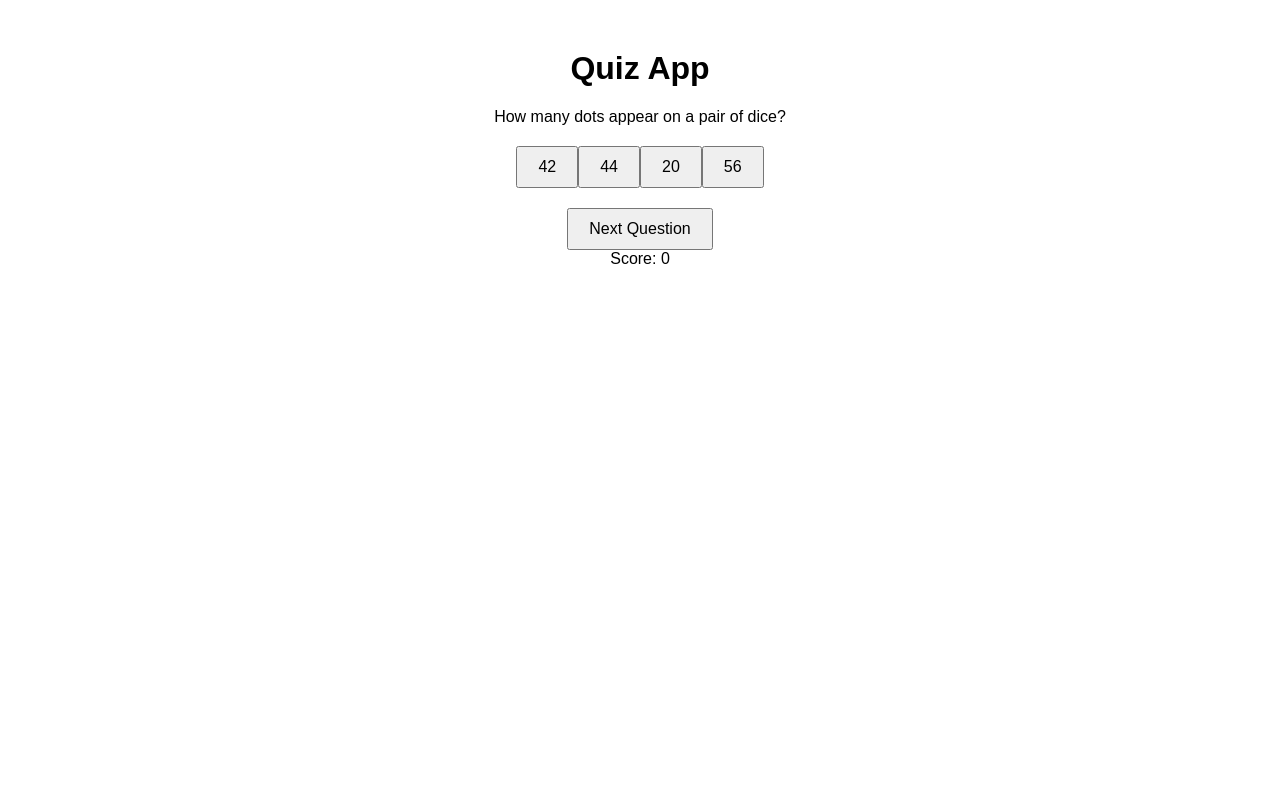
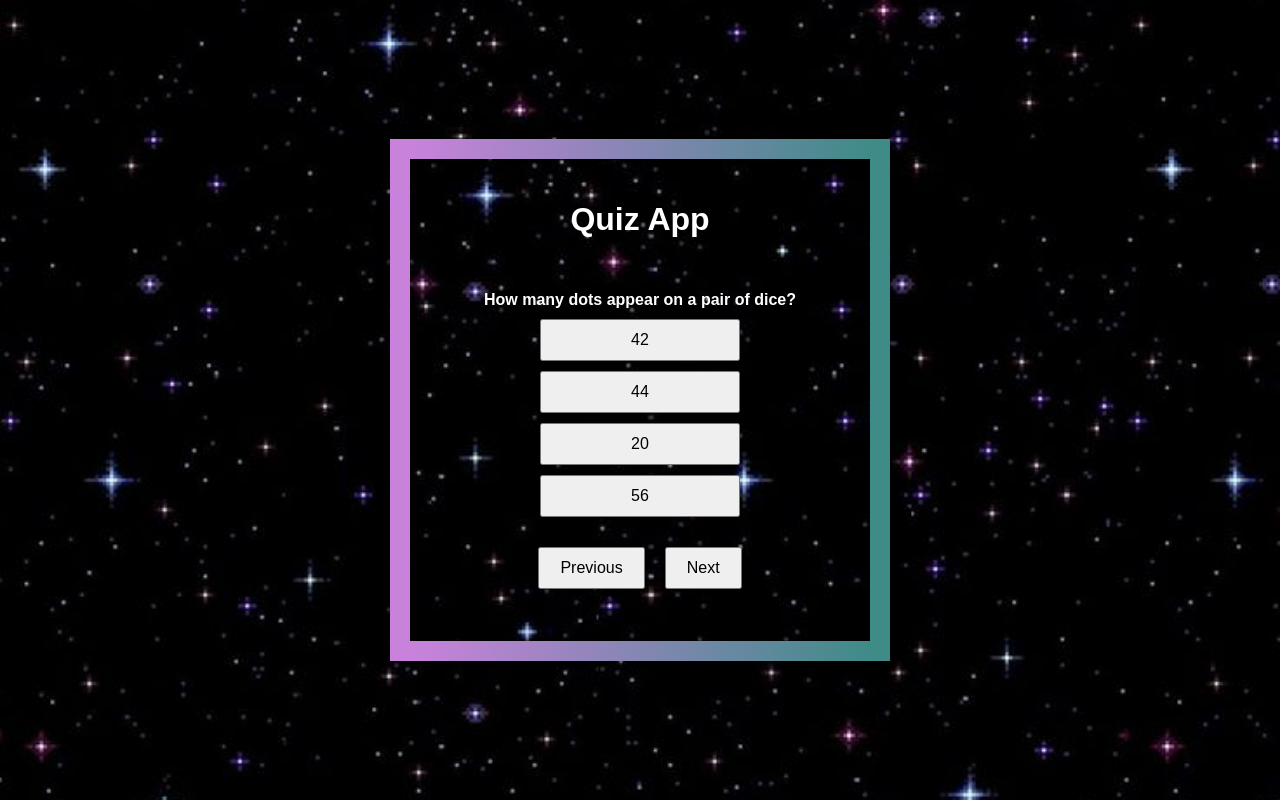
Before and after one commit to MariamAlaaFathy/interactive-quiz, a plain HTML site: page components/index.html in a window 1280 px wide. Drawn offline with Linux system fonts and the light colour scheme.

Commit message:
new-change

```diff
--- a/components/index.css
+++ b/components/index.css
@@ -1,32 +1,46 @@
-/* .wrapper {
-    width: 420px;
-    background: transparent;
-    border-width: 20px;
-    border-style: double;
-    border-image: linear-gradient(to right, #c982dc , rgb(63, 139, 136));
-    border-image-slice: 1;
-    padding: 20px;
-}
-
-body {
-    background-image: url("bg.jpg");
-  } */
-
 body {
   font-family: Arial, sans-serif;
   text-align: center;
   margin: 0;
-    padding: 0;
+  height: 100vh; /* Full viewport height */
+  display: flex; /* Enable flexbox on body */
+  justify-content: center; /* Center horizontally */
+  align-items: center; /* Center vertically */
+  background-image: url("bg.jpg");
+  background-size: cover; /* Make background image cover entire page */
+  background-position: center; /* Center the background image */
 }
 
-  #quiz-container {
-    margin-top: 50px;
+#wrapper {
+  background: transparent;
+  border-width: 20px;
+  border-style: double;
+  border-image: linear-gradient(to right, #c982dc, rgb(63, 139, 136));
+  border-image-slice: 1;
+  padding: 20px;
+  width: 420px;
+  text-align: center;
+  display: flex;
+  flex-direction: column;
+  align-items: center;
+  justify-content: center;
+  box-shadow: 0px 4px 15px rgba(0, 0, 0, 0.3); /* Optional: Add shadow for depth */
+}
+
+h1 {
+  color: white;
+}
+
+#question {
+  color: white;
+  font-weight: bold;
 }
 
 button {
   margin: 10px;
   padding: 10px 20px;
   font-size: 16px;
+  cursor: pointer;
 }
 
 .option-button {
@@ -34,10 +48,13 @@ body {
   margin: 10px auto;
   width: 200px;
   font-size: 16px;
-    cursor: pointer;
 }
 
-  #score {
+#navigation-buttons {
   margin-top: 20px;
-    font-size: 20px;
 }
+
+#navigation-buttons button {
+  display: inline-block;
+  margin: 0 10px; /* Buttons next to each other */
+}
--- a/components/index.html
+++ b/components/index.html
@@ -20,15 +20,19 @@
   <meta charset="UTF-8">
   <meta name="viewport" content="width=device-width, initial-scale=1.0">
   <title>Quiz App</title>
-  <link rel="stylesheet" href="questions.css">
+  <!-- <link rel="stylesheet" href="style.css"> -->
+  <link rel="stylesheet" href="index.css">
 </head>
 <body>
-  <div id="quiz-container">
+  <div id="wrapper">
     <h1>Quiz App</h1>
+    <p>
     <div id="question"></div>
     <div id="options"></div>
-    <button id="next-button">Next Question</button>
-    <div id="score">Score: 0</div>
+    <div id="navigation-buttons">
+      <button id="prev-button">Previous</button><button id="next-button">Next</button>
+    </div>
+  </p>
   </div>
   <script src="questions.js"></script>
 </body>
--- a/components/questions.js
+++ b/components/questions.js
@@ -53,6 +53,7 @@ const quizQuestions = [
   { question: "Who was the first Disney princess?", option2: "Cinderella", option4: "The Little Mermaid", option3: "Sleeping Beauty", answer: "Snow White" }
 ];
 
+// Function to shuffle array elements
 function shuffle(array) {
   for (let i = array.length - 1; i > 0; i--) {
     const j = Math.floor(Math.random() * (i + 1));
@@ -62,47 +63,69 @@ const quizQuestions = [
 }
 
 const shuffledQuestions = shuffle(quizQuestions);
-  let currentIndex = 0;
-  let score = 0;
+let currentIndex = 0; // Tracks the current question index
+let score = 0; // Tracks the user's score
 
+// Function to display the current question and options
 function displayQuestion() {
   const questionElement = document.getElementById('question');
   const optionsContainer = document.getElementById('options');
-    optionsContainer.innerHTML = "";
-
+  optionsContainer.innerHTML = ""; // Clear previous options
+// questionElement.style.color="white";
   if (currentIndex < shuffledQuestions.length) {
     const currentQuestion = shuffledQuestions[currentIndex];
     questionElement.textContent = currentQuestion.question;
 
     const options = [currentQuestion.answer, currentQuestion.option2, currentQuestion.option3, currentQuestion.option4];
-      shuffle(options);
+    shuffle(options); // Shuffle the options for randomness
 
     options.forEach(option => {
       const button = document.createElement('button');
       button.textContent = option;
       button.classList.add('option-button');
       button.addEventListener('click', () => {
+        // Highlight correct and incorrect answers
         if (option === currentQuestion.answer) {
-            button.style.backgroundColor = "green";
+          button.style.backgroundColor = "green"; // Correct answer in green
           score++;
         } else {
-            button.style.backgroundColor = "red";
+          button.style.backgroundColor = "red"; // Incorrect answer in red
+          // Highlight the correct answer
+          document.querySelectorAll('.option-button').forEach(btn => {
+            if (btn.textContent === currentQuestion.answer) {
+              btn.style.backgroundColor = "green";
             }
+          });
+        }
+        // Disable all buttons after an answer is selected
         document.querySelectorAll('.option-button').forEach(btn => btn.disabled = true);
-          document.getElementById('score').textContent = `Score: ${score}`;
       });
       optionsContainer.appendChild(button);
     });
   } else {
+    // Display final score when the quiz is complete
     questionElement.textContent = "Quiz Complete!";
-      optionsContainer.innerHTML = "";
+    optionsContainer.innerHTML = `Your final score is: ${score}/${shuffledQuestions.length}`;
     document.getElementById('next-button').style.display = "none";
+    document.getElementById('prev-button').style.display = "none";
   }
 }
 
+// Event listener for "Next Question" button
 document.getElementById('next-button').addEventListener('click', () => {
+  if (currentIndex < shuffledQuestions.length - 1) {
     currentIndex++;
     displayQuestion();
+  }
 });
 
+// Event listener for "Previous Question" button
+document.getElementById('prev-button').addEventListener('click', () => {
+  if (currentIndex > 0) {
+    currentIndex--;
     displayQuestion();
+  }
+});
+
+// Display the first question when the quiz starts
+displayQuestion();
```
Also changed, not shown: components/bg.jpg (added). Lines whose indentation alone changed are shown as unchanged.
